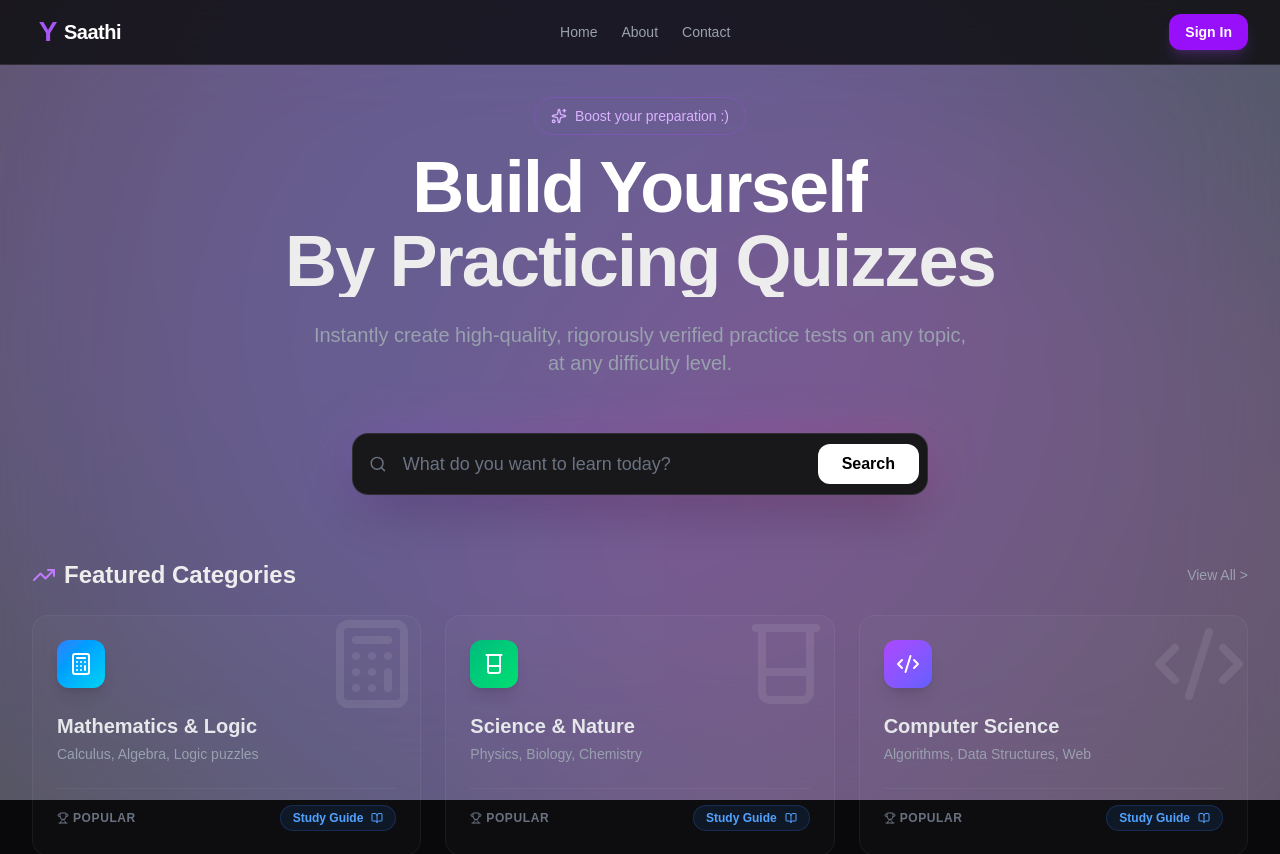
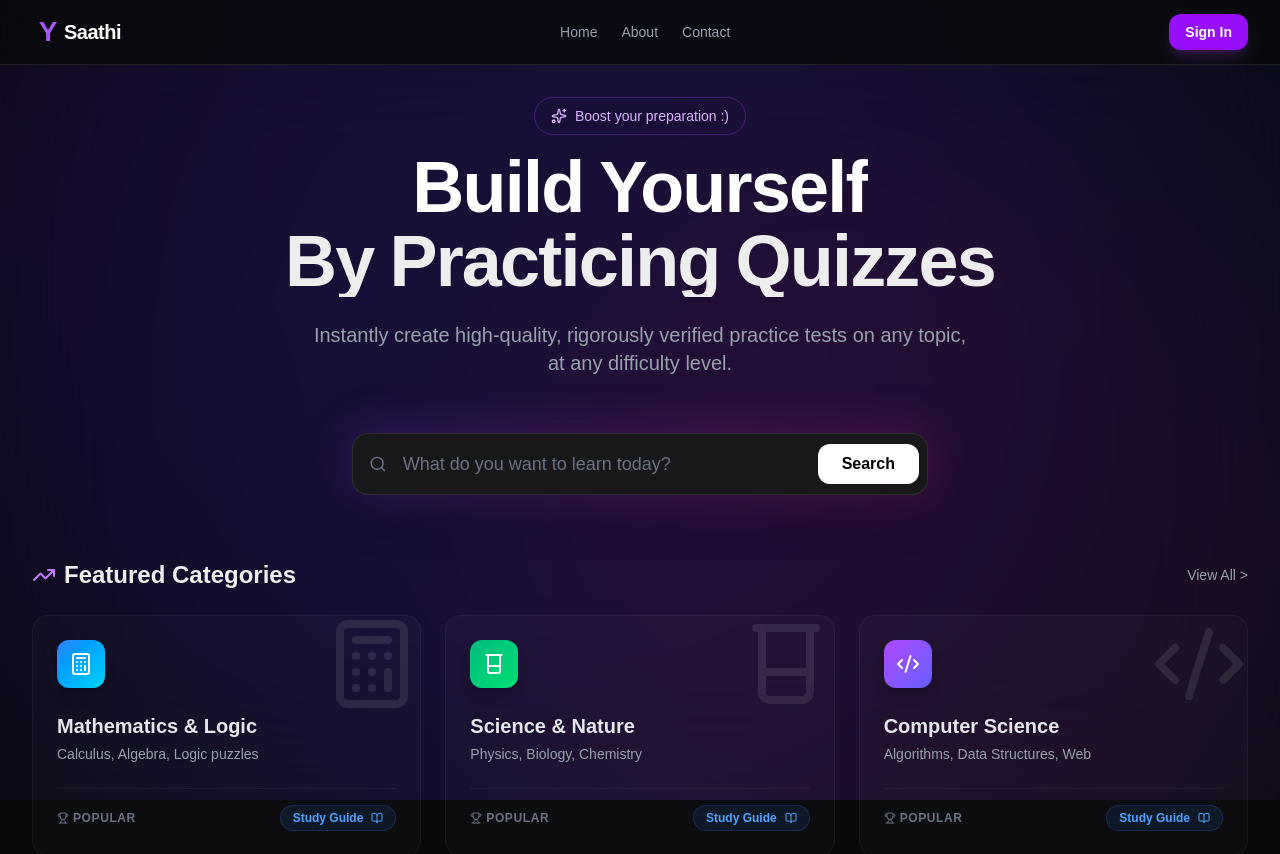
Before and after one commit to yoursaathicompany/YourSaathi, a Next.js app: page / in a window 1280 px wide. Shown: the top 854 px of the page. Built offline with nearby package versions, Linux system fonts and the light colour scheme; no server answers.

Commit message:
Restore dark purple background animation with clean orb classes

```diff
--- a/src/components/BackgroundAnimation.tsx
+++ b/src/components/BackgroundAnimation.tsx
@@ -4,11 +4,11 @@ import { motion } from 'framer-motion';
 
 export default function BackgroundAnimation() {
   return (
-    <div className="fixed inset-0 overflow-hidden pointer-events-none -z-10 bg-[#09090b] bg-[#09090b] transition-colors duration-500">
+    <div className="fixed inset-0 overflow-hidden pointer-events-none -z-10 bg-[#09090b] transition-colors duration-500">
 
       {/* Animated Subtle Grid */}
       <div
-        className="absolute inset-0 opacity-[0.05] opacity-[0.03] mix-blend-overlay"
+        className="absolute inset-0 opacity-[0.03] mix-blend-overlay"
         style={{
           backgroundImage: `linear-gradient(to right, #888 1px, transparent 1px), linear-gradient(to bottom, #888 1px, transparent 1px)`,
           backgroundSize: '80px 80px',
@@ -35,7 +35,7 @@ export default function BackgroundAnimation() {
           rotate: [0, 90, 0]
         }}
         transition={{ duration: 15, repeat: Infinity, ease: "easeInOut" }}
-        className="absolute top-[-20%] left-[-10%] w-[600px] sm:w-[1000px] h-[600px] sm:h-[1000px] rounded-full bg-purple-500/40 bg-purple-600/30 blur-[120px]"
+        className="absolute top-[-20%] left-[-10%] w-[600px] sm:w-[1000px] h-[600px] sm:h-[1000px] rounded-full bg-purple-600/30 blur-[120px]"
       />
       <motion.div
         animate={{
@@ -46,7 +46,7 @@ export default function BackgroundAnimation() {
           rotate: [0, -90, 0]
         }}
         transition={{ duration: 20, repeat: Infinity, ease: "easeInOut", delay: 1 }}
-        className="absolute bottom-[-20%] right-[-10%] w-[800px] sm:w-[1200px] h-[800px] sm:h-[1200px] rounded-full bg-blue-500/40 bg-blue-600/30 blur-[140px]"
+        className="absolute bottom-[-20%] right-[-10%] w-[800px] sm:w-[1200px] h-[800px] sm:h-[1200px] rounded-full bg-blue-600/30 blur-[140px]"
       />
       <motion.div
         animate={{
@@ -56,10 +56,10 @@ export default function BackgroundAnimation() {
           y: [0, 50, 0],
         }}
         transition={{ duration: 18, repeat: Infinity, ease: "easeInOut", delay: 2 }}
-        className="absolute top-[20%] left-[40%] w-[500px] sm:w-[800px] h-[500px] sm:h-[800px] rounded-full bg-pink-500/40 bg-pink-600/30 blur-[100px]"
+        className="absolute top-[20%] left-[40%] w-[500px] sm:w-[800px] h-[500px] sm:h-[800px] rounded-full bg-pink-600/30 blur-[100px]"
       />
 
-      <div className="absolute inset-0 bg-white/30 bg-[#09090b]/50 backdrop-blur-[60px]" />
+      <div className="absolute inset-0 bg-[#09090b]/50 backdrop-blur-[60px]" />
     </div>
   );
 }
```
